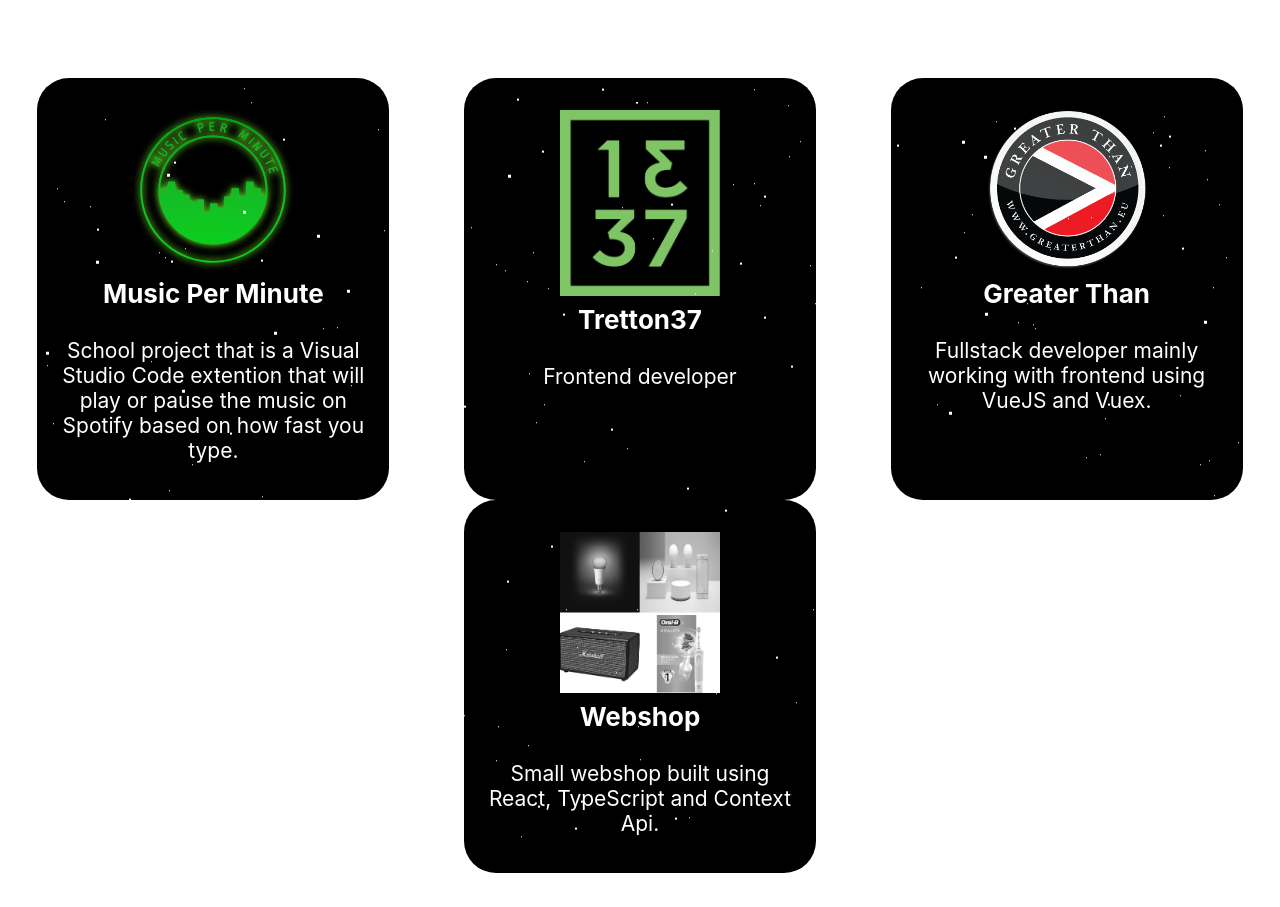
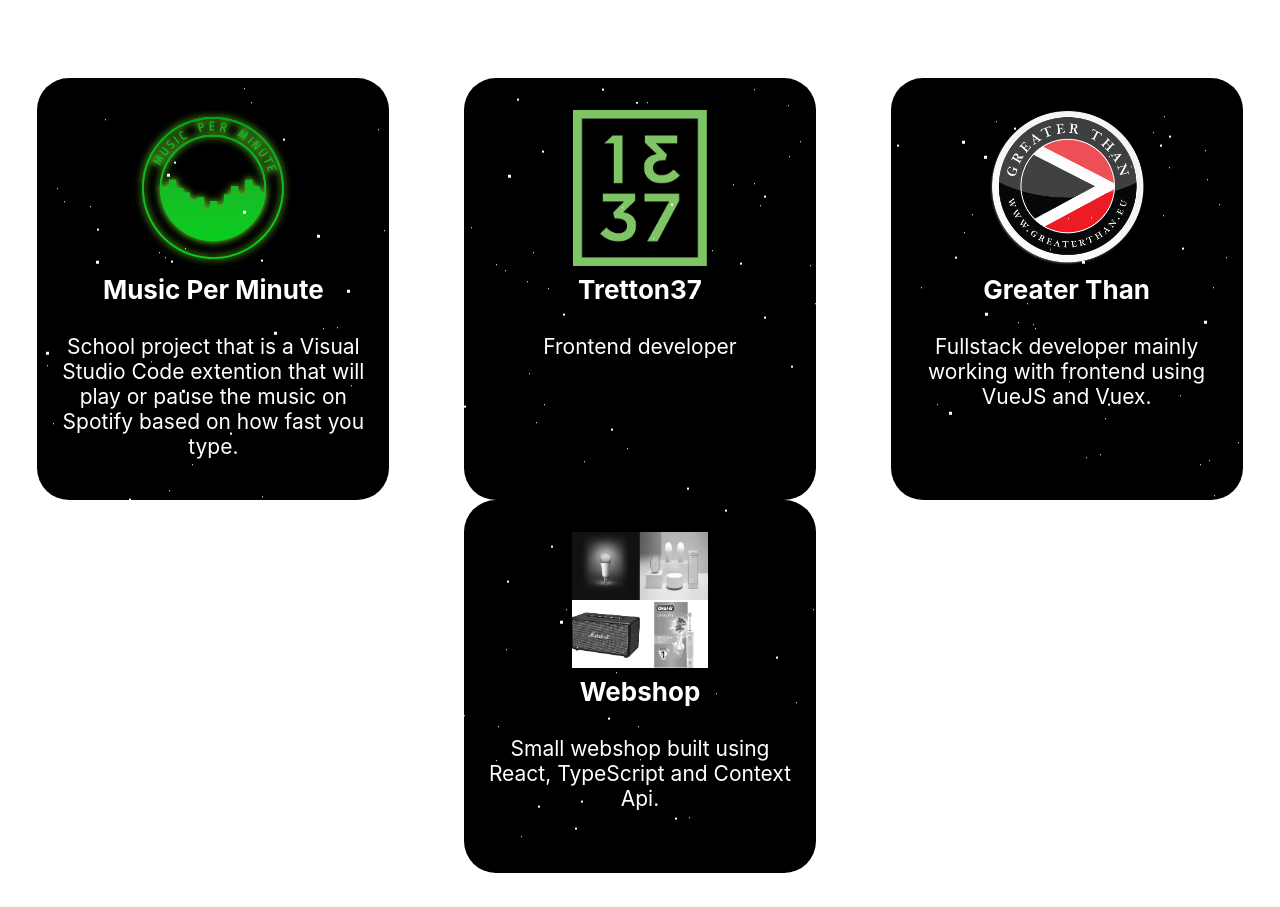
Before and after one commit to Ciavarella/react-portfolio, a React (Create React App) app: page / in a window 1280 px wide. Shown: the part 802-1709 px from the top of the page. Built offline with nearby package versions, Linux system fonts and the light colour scheme.

Commit message:
change max width of img

```diff
--- a/src/components/item/Item.module.css
+++ b/src/components/item/Item.module.css
@@ -21,7 +21,7 @@
 
 .img {
   max-width: 50%;
-  max-height: 50%;
+  max-height: 40%;
   margin-top: 1rem;
 }
 
```
